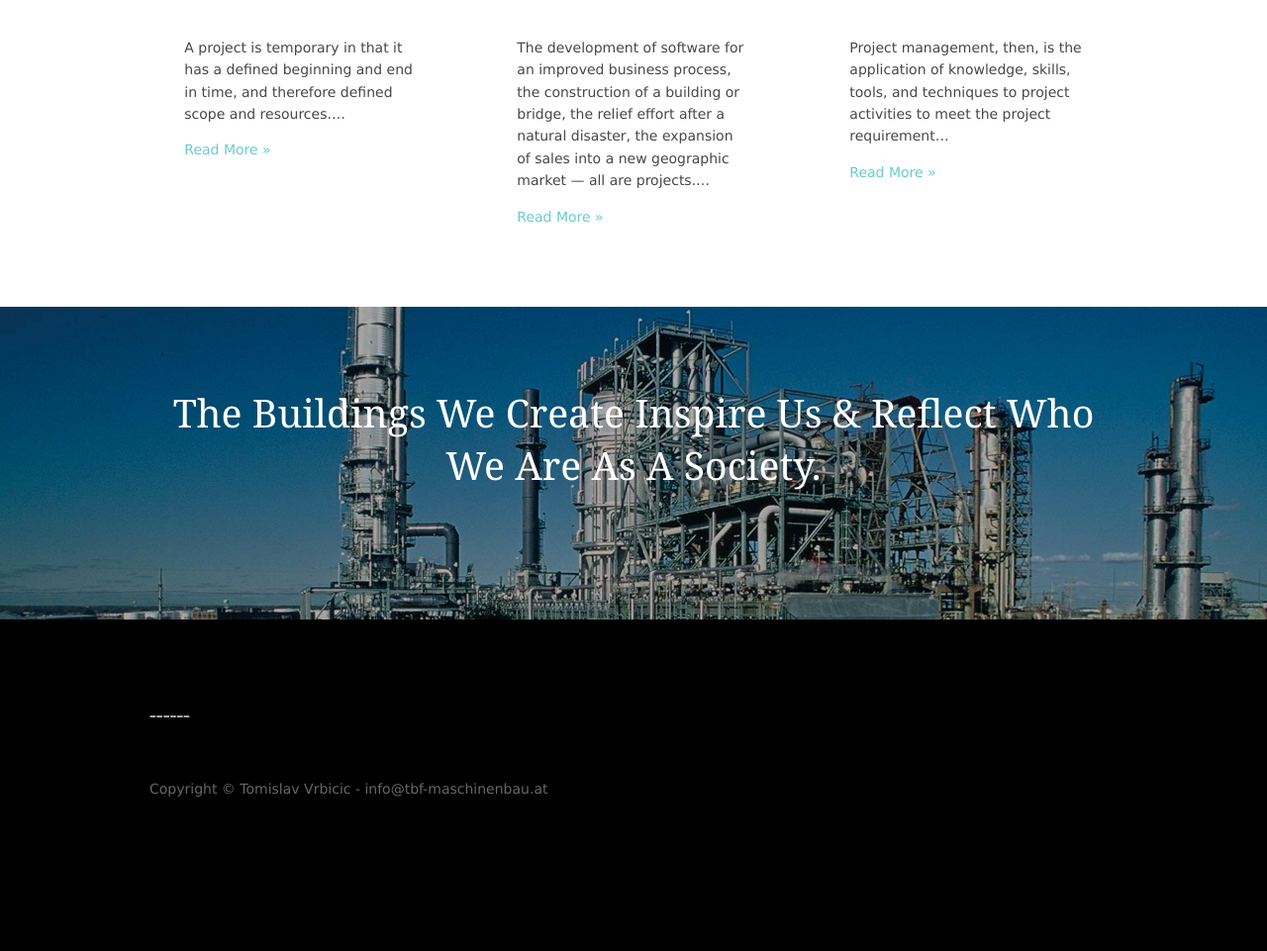
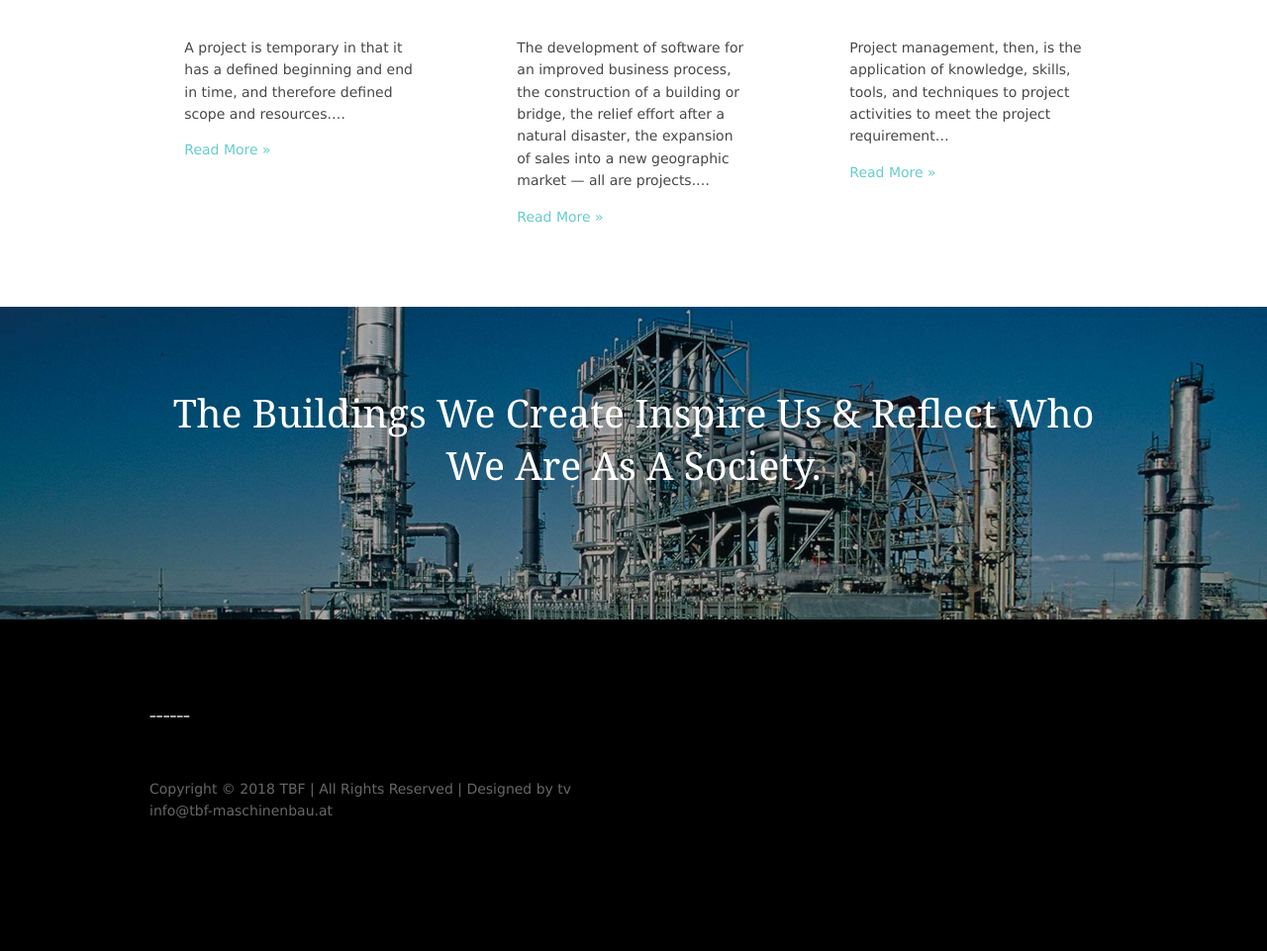
Before and after one commit to buckethead1998/tbf.maschinenbau.github.io, a plain HTML site: page index.html in a window 1280 px wide. Shown: the part 1826-2787 px from the top of the page at 99% size. Before the commit the page ends 2764 px from the top, so only its background shows below. Drawn offline with Linux system fonts and the light colour scheme.

Commit message:
Update index.html

```diff
--- a/index.html
+++ b/index.html
@@ -223,7 +223,7 @@ function checkTime(i) {
   <div class="wrapper row5">
     <div id="copyright" class="hoc clear">
       <!-- ################################################################################################ -->
-    <p class="fl_left">Copyright &copy; Tomislav Vrbicic - <a href="mailto:info@tbf-maschinenbau.at">info@tbf-maschinenbau.at</a></p>
+  <p class="fl_left">Copyright &copy; 2018 <a href="index.html">TBF</a> | All Rights Reserved | Designed by tv<a href="mailto:tomislavvrbicic@gmail.com"></a></p>   <br><a href="mailto:info@tbf-maschinenbau.at">info@tbf-maschinenbau.at</a>
 
       <!-- ################################################################################################ -->
     </div>
```
